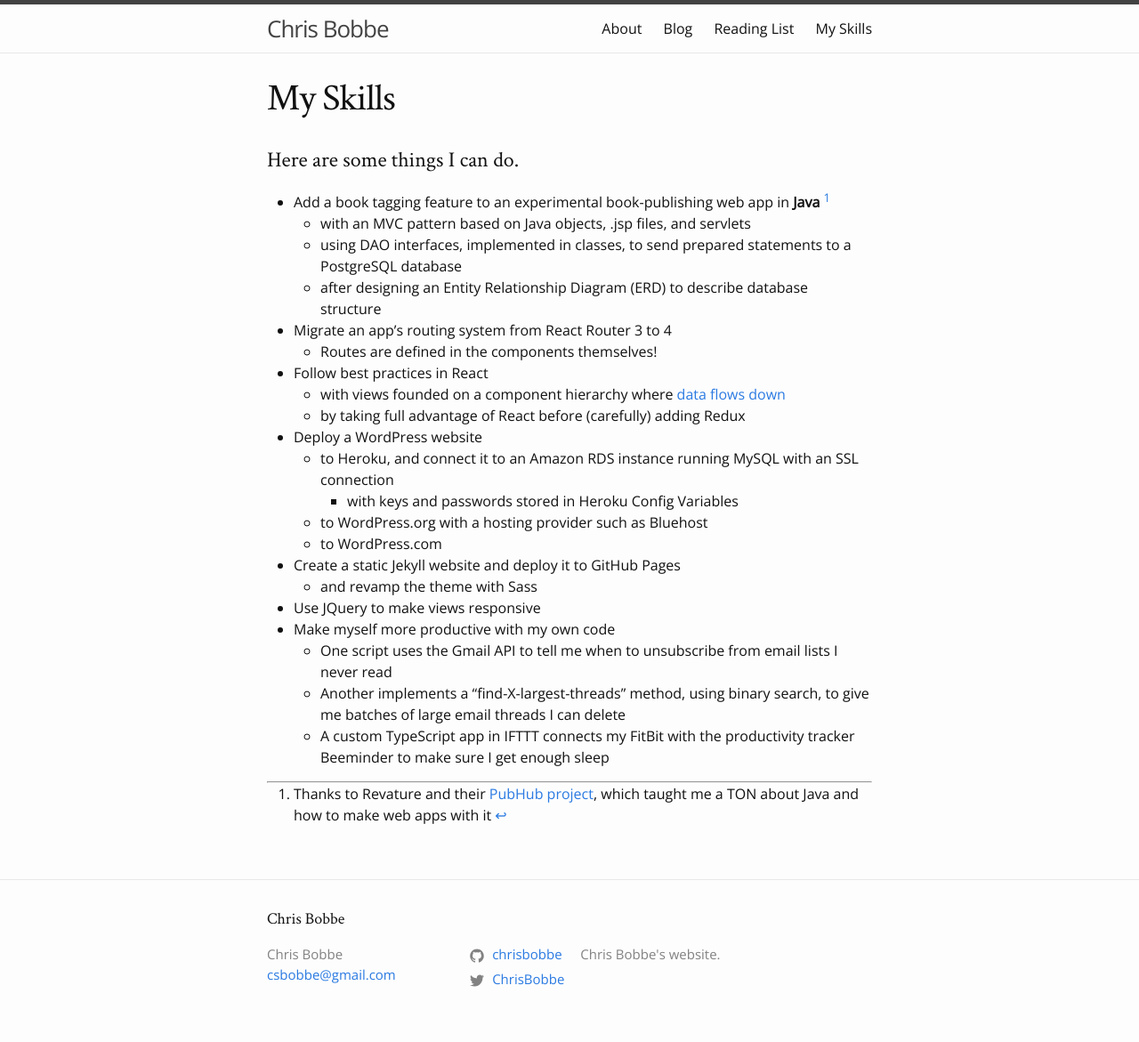
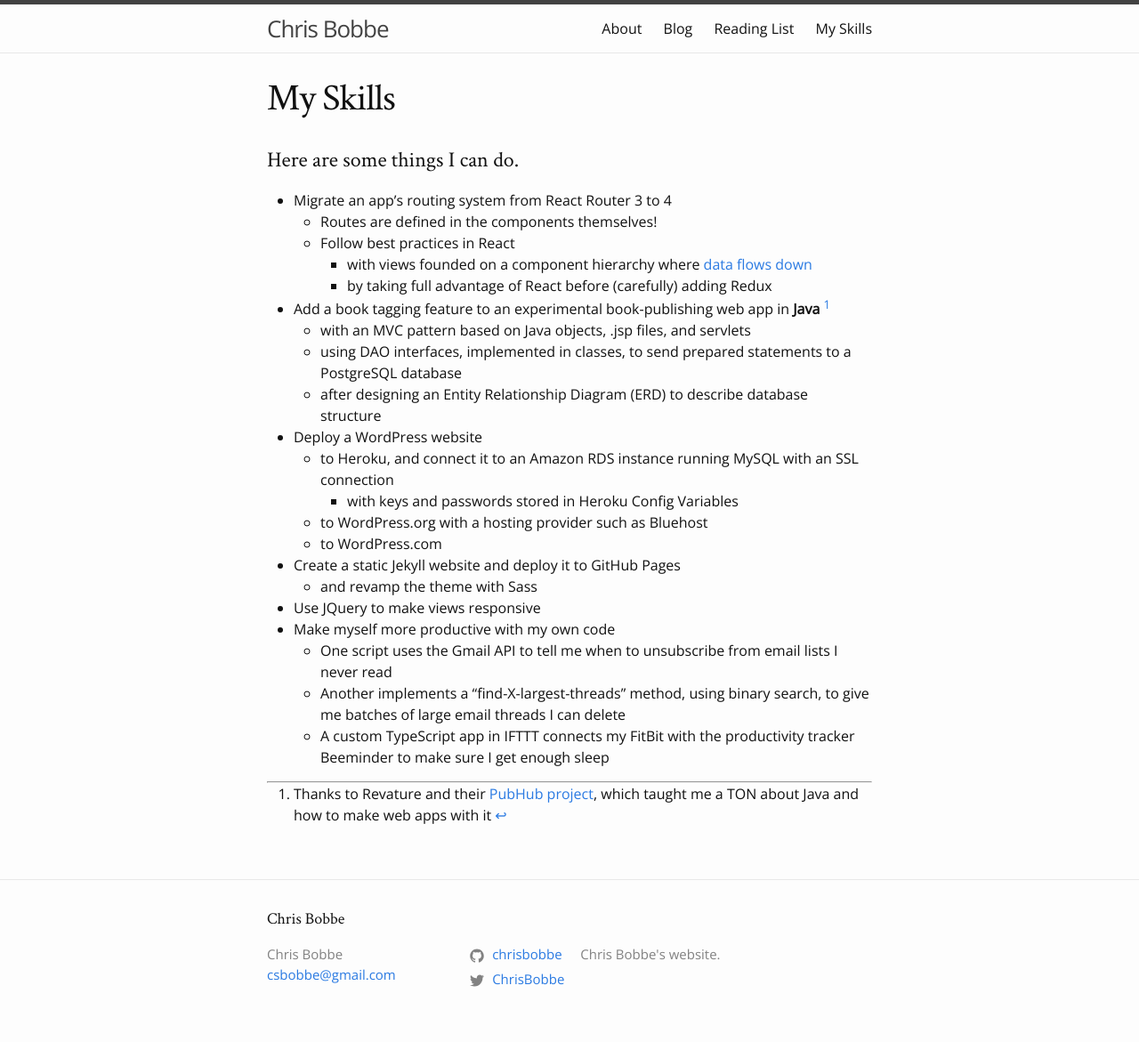
Before and after one commit to chrisbobbe/chrisbobbe.github.io, a Jekyll site: the page built from skills.md, in a window 1280 px wide. Shown: the whole page at 89% size. Built offline with Jekyll 4.4.1, drawn with Linux system fonts in a browser that asks for light colours.

```diff
--- a/_layouts/home.html
+++ b/_layouts/home.html
@@ -31,7 +31,7 @@ hide-header-footer: true
     <div class="box blue">
       <div class="box-row">
         <h1>
-          or my <a href="{{ '/reading-list' | relative-url }}">reading list</a>
+          my <a href="{{ '/reading-list' | relative-url }}">reading list</a>
         </h1>
       </div>
     </div>
--- a/skills.md
+++ b/skills.md
@@ -6,15 +6,15 @@ permalink: /skills
 
 # Here are some things I can do.
 
+* Migrate an app's routing system from React Router 3 to 4
+  * Routes are defined in the components themselves!
+  * Follow best practices in React
+    * with views founded on a component hierarchy where [data flows down](https://reactjs.org/docs/thinking-in-react.html)
+    * by taking full advantage of React before (carefully) adding Redux
 * Add a book tagging feature to an experimental book-publishing web app in **Java** [^1]
   * with an MVC pattern based on Java objects, .jsp files, and servlets
   * using DAO interfaces, implemented in classes, to send prepared statements to a PostgreSQL database
   * after designing an Entity Relationship Diagram (ERD) to describe database structure
-* Migrate an app's routing system from React Router 3 to 4
-  * Routes are defined in the components themselves!
-* Follow best practices in React
-  * with views founded on a component hierarchy where [data flows down](https://reactjs.org/docs/thinking-in-react.html)
-  * by taking full advantage of React before (carefully) adding Redux
 * Deploy a WordPress website
   * to Heroku, and connect it to an Amazon RDS instance running MySQL with an SSL connection
     * with keys and passwords stored in Heroku Config Variables
```
